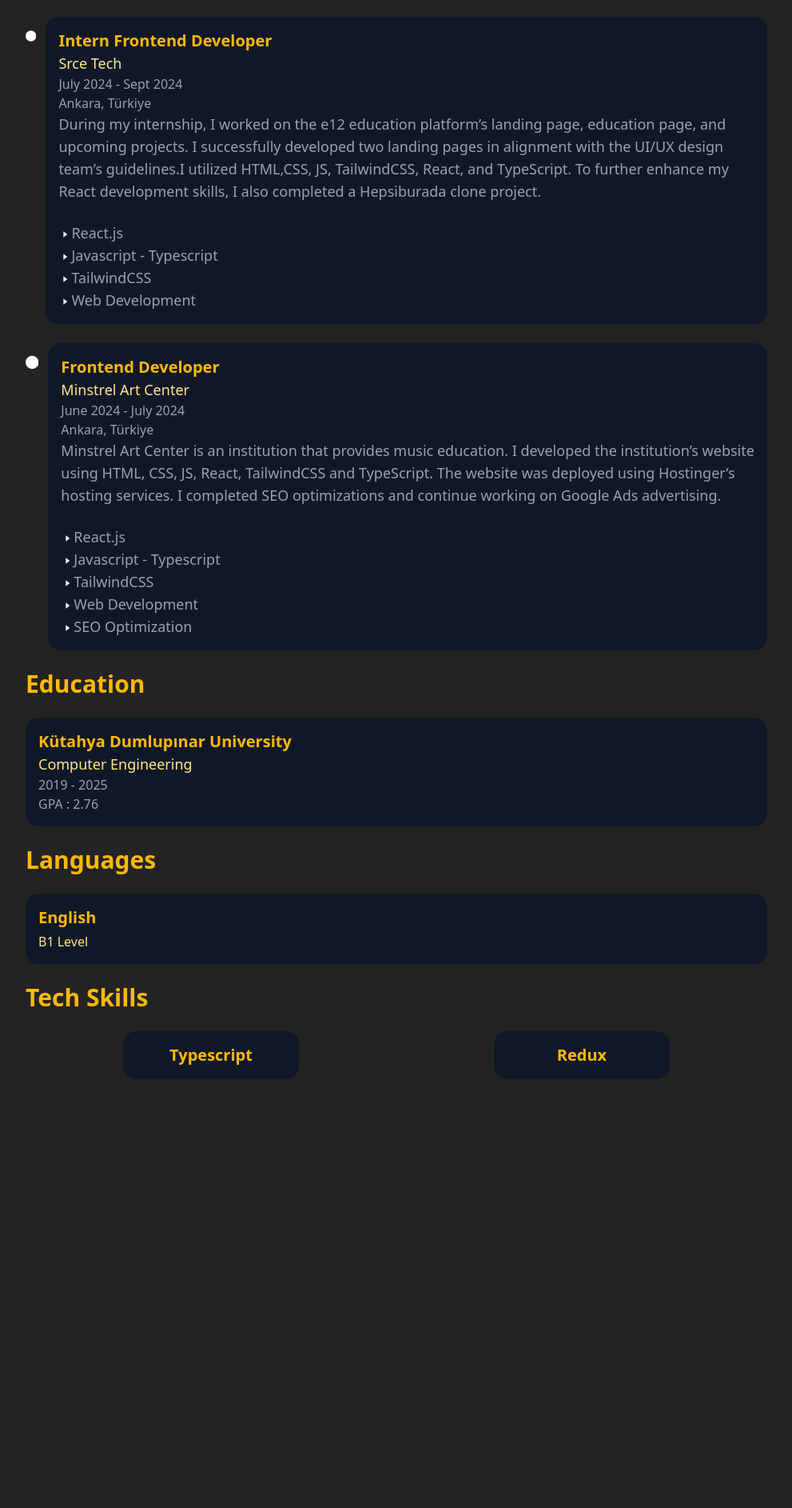
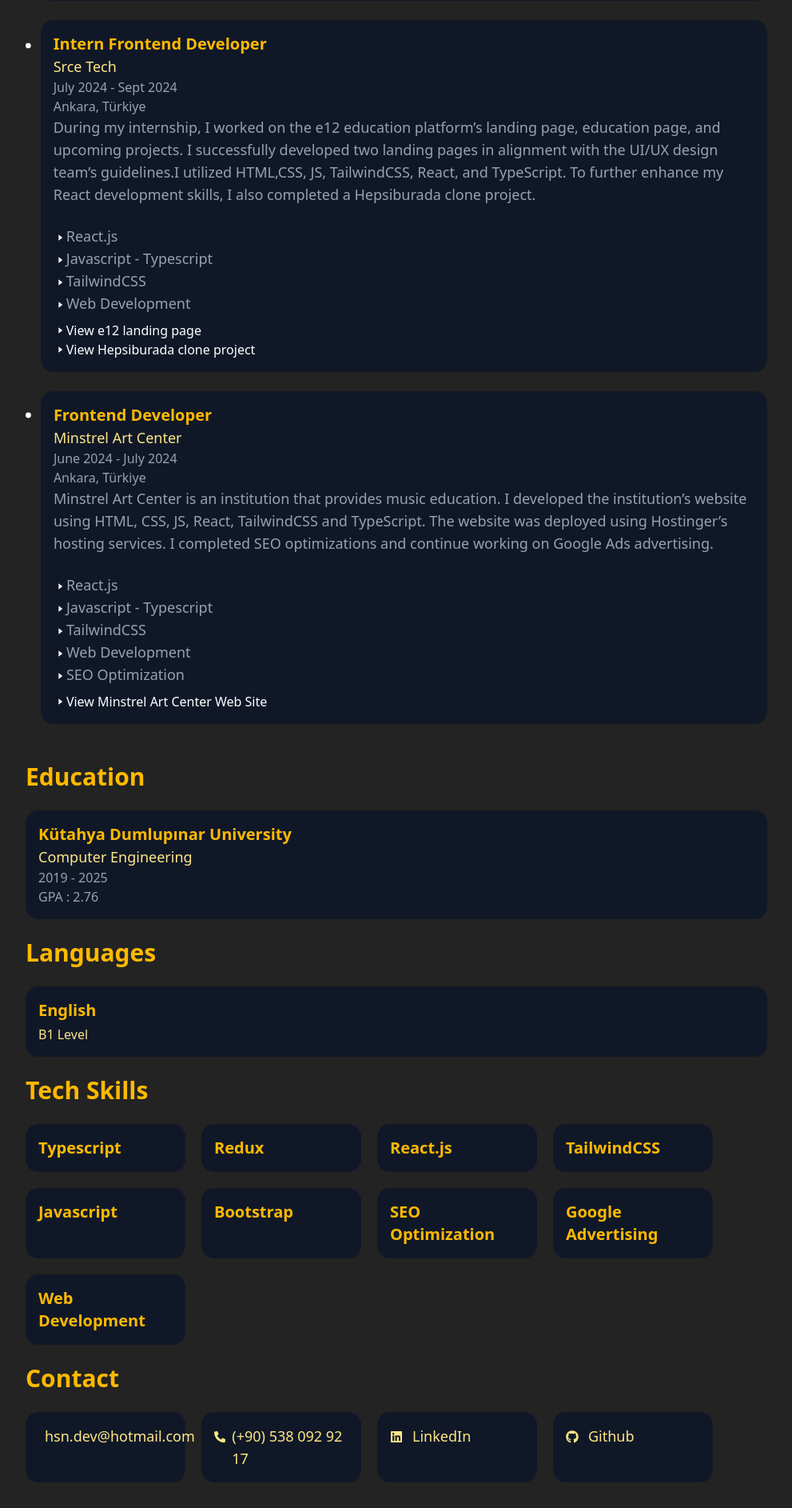
Before and after one commit to Falcon-tech-code/portfolio, a React (Vite) app: page / in a window 1280 px wide. Shown: the part 843-2728 px from the top of the page at 80% size, without its empty margins (288-1279 px from the left). Before the commit the page ends 2224 px from the top, so only its background shows below. Built offline with nearby package versions, Linux system fonts and the light colour scheme.

Commit message:
contact section added

```diff
--- a/src/App.jsx
+++ b/src/App.jsx
@@ -1,6 +1,10 @@
 import React from 'react';
 import { RxTriangleRight } from "react-icons/rx";
 import { FaCircle } from "react-icons/fa6";
+import { FaLinkedin } from "react-icons/fa";
+import { FaGithub } from "react-icons/fa";
+import { FaPhoneAlt } from "react-icons/fa";
+import { IoMdMail } from "react-icons/io";
 function App() {
 
 
@@ -24,6 +28,11 @@
                     </a>
                     <a className='p-2 px-4 group hover:bg-pink-800 rounded-xl transition duration-500' href="#experience">
                         Experience
+                        <div className='bg-amber-200 h-[2px] w-0 group-hover:w-full hover:bg-gray-200 transition-all duration-500'>
+                        </div>
+                    </a>
+                    <a className='p-2 px-4 group hover:bg-pink-800 rounded-xl transition duration-500' href="#projects">
+                        Projects
                         <div className='bg-amber-200 h-[2px] w-0 group-hover:w-full hover:bg-gray-200 transition-all duration-500'>
                         </div>
                     </a>
@@ -63,7 +72,7 @@
                 <div id='experience' className='flex flex-col gap-6 mt-6'>
                     <h1 className='text-amber-400 text-3xl font-bold'>Experience</h1>
                     <div className='flex flex-row gap-3'>
-                        <FaCircle className='text-5xl' />
+                        <FaCircle className='mt-5 text-xl' />
                         <div className='bg-gray-900 p-4 rounded-2xl'>
                             <h2 className='text-amber-400 font-bold text-xl'>Freelance Frontend Developer</h2>
                             <h3 className='text-amber-200 font-thin text-lg'>DesignStorm Software</h3>
@@ -88,10 +97,14 @@
                                 <RxTriangleRight className='mt-2' />
                                 <p className='text-gray-400 text-lg'>SEO optimization</p>
                             </div>
+                            <div className='mt-2 flex flex-row'>
+                                <RxTriangleRight className='mt-1' />
+                                <a target='_blank' href="https://designstormyazilim.com/">View DesignStorm Web Site</a>
+                            </div>
                         </div>
                     </div>
                     <div className='flex flex-row gap-3'>
-                        <FaCircle className='text-5xl' />
+                        <FaCircle className='mt-5 text-2xl' />
                         <div className='bg-gray-900 p-4 rounded-2xl'>
                             <h2 className='text-amber-400 font-bold text-xl'>Intern Frontend Developer</h2>
                             <h3 className='text-amber-200 font-thin text-lg'>Srce Tech</h3>
@@ -116,10 +129,20 @@
                                 <RxTriangleRight className='mt-2' />
                                 <p className='text-gray-400 text-lg'>Web Development</p>
                             </div>
+                            <div className='flex flex-col mt-2'>
+                                <div className='flex flex-row'>
+                                    <RxTriangleRight className='mt-1' />
+                                    <a target='_blank' href="https://www.e12.com.tr/">View e12 landing page</a>
+                                </div>
+                                <div className='flex flex-row'>
+                                    <RxTriangleRight className='mt-1' />
+                                    <a target='_blank' href="https://hepsiburadaclone.netlify.app/">View Hepsiburada clone project</a>
+                                </div>
+                            </div>
                         </div>
                     </div>
                     <div className='flex flex-row gap-3'>
-                        <FaCircle className='text-5xl' />
+                        <FaCircle className='mt-5 text-xl' />
                         <div className='bg-gray-900 p-4 rounded-2xl'>
                             <h2 className='text-amber-400 font-bold text-xl'>Frontend Developer</h2>
                             <h3 className='text-amber-200 font-thin text-lg'>Minstrel Art Center</h3>
@@ -148,8 +171,15 @@
                                 <RxTriangleRight className='mt-2' />
                                 <p className='text-gray-400 text-lg'>SEO Optimization</p>
                             </div>
+                            <div className='mt-2 flex flex-row'>
+                                <RxTriangleRight className='mt-1' />
+                                <a target='_blank' href="https://minstrelsanat.com/">View Minstrel Art Center Web Site</a>
+                            </div>
                         </div>
                     </div>
+                </div>
+                <div id='projects' className='flex flex-col gap-6 mt-6'>
+
                 </div>
                 <div id='education' className='flex flex-col gap-6 mt-6'>
                     <h1 className='text-amber-400 text-3xl font-bold'>Education</h1>
@@ -169,22 +199,59 @@
                 </div>
                 <div id='tech_skills' className='flex flex-col gap-6 mt-6'>
                     <h1 className='text-amber-400 text-3xl font-bold'>Tech Skills</h1>
-                    <div className='flex flex-col'>
-                        <div className='flex flex-row justify-around rounded-2xl'>
-                            <div className='flex bg-gray-900 p-4 rounded-2xl w-[220px] align-center justify-center'>
-                                <h2 className='text-amber-400 font-bold text-xl'>Typescript</h2>
-                            </div>
-                            <div className='flex bg-gray-900 p-4 rounded-2xl w-[220px] align-center justify-center'>
-                                <h2 className='text-amber-400 font-bold text-xl'>Redux</h2>
+                    <div className='md:flex md:flex-row md:flex-wrap gap-5 flex flex-col flex-nowrap'>
+                        <div className='bg-gray-900 p-4 rounded-2xl hover:scale-105 transition duration-300 hover:bg-gradient-to-r hover:from-gray-900 hover:to-gray-400 sm:w-full md:w-[400px] lg:w-[300px] xl:w-[200px] 2xl:w-[200px]'>
+                            <h2 className='text-amber-400 text-xl font-bold'>Typescript</h2>
+                        </div>
+                        <div className='bg-gray-900 p-4 rounded-2xl hover:scale-105 transition duration-300 hover:bg-gradient-to-r hover:from-gray-900 hover:to-gray-400 sm:w-full md:w-[400px] lg:w-[300px] xl:w-[200px] 2xl:w-[200px]'>
+                            <h2 className='text-amber-400 text-xl rounded-2xl font-bold'>Redux</h2>
+                        </div>
+                        <div className='bg-gray-900 p-4 rounded-2xl hover:scale-105 transition duration-300 hover:bg-gradient-to-r hover:from-gray-900 hover:to-gray-400 sm:w-full md:w-[400px] lg:w-[300px] xl:w-[200px] 2xl:w-[200px]'>
+                            <h2 className='text-amber-400 text-xl rounded-2xl font-bold'>React.js</h2>
+                        </div>
+                        <div className='bg-gray-900 p-4 rounded-2xl hover:scale-105 transition duration-300 hover:bg-gradient-to-r hover:from-gray-900 hover:to-gray-400 sm:w-full md:w-[400px] lg:w-[300px] xl:w-[200px] 2xl:w-[200px]'>
+                            <h2 className='text-amber-400 text-xl rounded-2xl font-bold'>TailwindCSS</h2>
+                        </div>
+                        <div className='bg-gray-900 p-4 rounded-2xl hover:scale-105 transition duration-300 hover:bg-gradient-to-r hover:from-gray-900 hover:to-gray-400 sm:w-full md:w-[400px] lg:w-[300px] xl:w-[200px] 2xl:w-[200px]'>
+                            <h2 className='text-amber-400 text-xl rounded-2xl font-bold'>Javascript</h2>
+                        </div>
+                        <div className='bg-gray-900 p-4 rounded-2xl hover:scale-105 transition duration-300 hover:bg-gradient-to-r hover:from-gray-900 hover:to-gray-400 sm:w-full md:w-[400px] lg:w-[300px] xl:w-[200px] 2xl:w-[200px]'>
+                            <h2 className='text-amber-400 text-xl rounded-2xl font-bold'>Bootstrap</h2>
+                        </div>
+                        <div className='bg-gray-900 p-4 rounded-2xl hover:scale-105 transition duration-300 hover:bg-gradient-to-r hover:from-gray-900 hover:to-gray-400 sm:w-full md:w-[400px] lg:w-[300px] xl:w-[200px] 2xl:w-[200px]'>
+                            <h2 className='text-amber-400 text-xl rounded-2xl font-bold'>SEO Optimization</h2>
+                        </div>
+                        <div className='bg-gray-900 p-4 rounded-2xl hover:scale-105 transition duration-300 hover:bg-gradient-to-r hover:from-gray-900 hover:to-gray-400 sm:w-full md:w-[400px] lg:w-[300px] xl:w-[200px] 2xl:w-[200px]'>
+                            <h2 className='text-amber-400 text-xl rounded-2xl font-bold'>Google Advertising</h2>
+                        </div>
+                        <div className='bg-gray-900 p-4 rounded-2xl hover:scale-105 transition duration-300 hover:bg-gradient-to-r hover:from-gray-900 hover:to-gray-400 sm:w-full md:w-[400px] lg:w-[300px] xl:w-[200px] 2xl:w-[200px]'>
+                            <h2 className='text-amber-400 text-xl rounded-2xl font-bold'>Web Development</h2>
+                        </div>
+                    </div>
+                </div>
+                <div id='contact' className='flex flex-col mt-6 gap-6'>
+                    <h1 className='text-amber-400 text-3xl font-bold'>Contact</h1>
+                    <div className='md:flex md:flex-row md:flex-wrap gap-5 flex flex-col flex-nowrap'>
+                        <div className='md:flex md:flex-row md:flex-wrap gap-5 flex flex-col flex-nowrap'>
+                            <div className='flex flex-row gap-2 bg-gray-900 p-4 rounded-2xl hover:scale-105 transition duration-300 hover:bg-gradient-to-r hover:from-gray-900 hover:to-gray-400 sm:w-full md:w-[400px] lg:w-[300px] xl:w-[200px] 2xl:w-[200px]'>
+                                <IoMdMail className='mt-[7px] text-amber-200' />
+                                <h2 className='text-amber-200 text-lg rounded-2xl font-thin'>hsn.dev@hotmail.com</h2>
                             </div>
                         </div>
-                        <div>
-                            <div></div>
-                            <div></div>
+                        <div className='flex flex-row gap-2 bg-gray-900 p-4 rounded-2xl hover:scale-105 transition duration-300 hover:bg-gradient-to-r hover:from-gray-900 hover:to-gray-400 sm:w-full md:w-[400px] lg:w-[300px] xl:w-[200px] 2xl:w-[200px]'>
+                            <FaPhoneAlt className='mt-[7px] text-amber-200' />
+                            <h2 className='text-amber-200 text-lg rounded-2xl font-thin'>(+90) 538 092 92 17</h2>
                         </div>
-                        <div>
-                            <div></div>
-                            <div></div>
+
+                        <div className='md:flex md:flex-row md:flex-wrap gap-5 flex flex-col flex-nowrap'>
+                            <a target='_blank' href='https://www.linkedin.com/in/hasan-emre-karabacak-10155522a/' className='flex flex-row gap-3 bg-gray-900 p-4 rounded-2xl hover:scale-105 transition duration-300 hover:bg-gradient-to-r hover:from-gray-900 hover:to-gray-400 sm:w-full md:w-[400px] lg:w-[300px] xl:w-[200px] 2xl:w-[200px]'>
+                                <FaLinkedin className='mt-[7px] text-amber-200' />
+                                <a target='_blank' href='https://www.linkedin.com/in/hasan-emre-karabacak-10155522a/' className='text-amber-200 text-lg rounded-2xl font-thin'>LinkedIn</a>
+                            </a>
+                            <a target='_blank' href='https://github.com/Falcon-tech-code' className='flex flex-row gap-3 bg-gray-900 p-4 rounded-2xl hover:scale-105 transition duration-300 hover:bg-gradient-to-r hover:from-gray-900 hover:to-gray-400 sm:w-full md:w-[400px] lg:w-[300px] xl:w-[200px] 2xl:w-[200px]'>
+                                <FaGithub className='mt-[7px] text-amber-200' />
+                                <a target='_blank' href='https://github.com/Falcon-tech-code' className='text-amber-200 text-lg rounded-2xl font-thin'>Github</a>
+                            </a>
                         </div>
                     </div>
                 </div>
```
